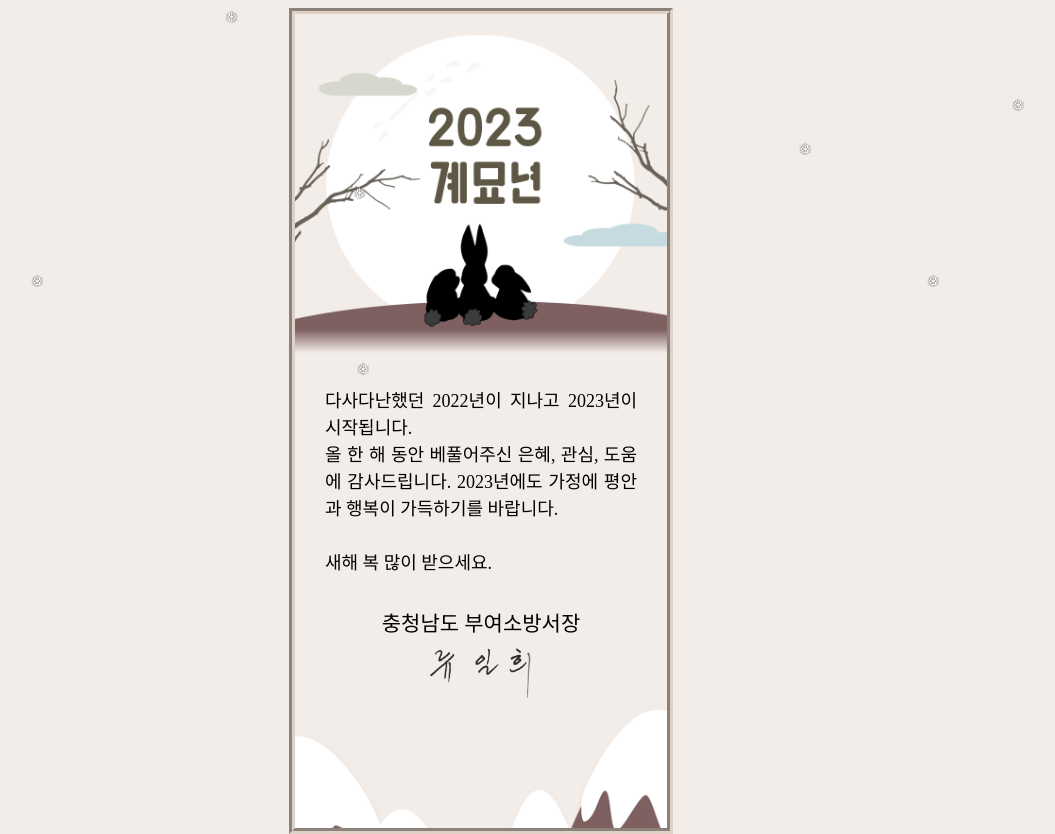
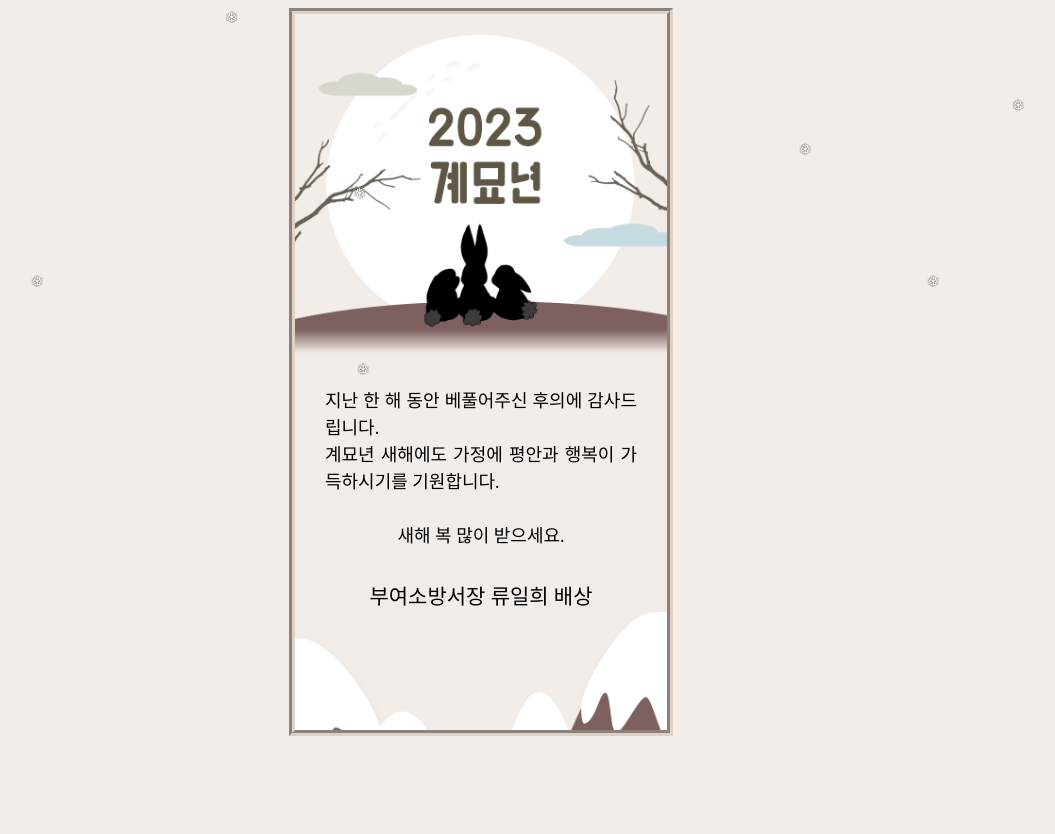
Before and after one commit to sihan827/-2022-fireforce-new-year-2, a plain HTML site: page index.html in a window 1280 px wide. Shown: the whole page, without its empty margins (159-1214 px from the left). After the commit the page ends 800 px from the top, so only its background shows below. Drawn offline with Linux system fonts and the light colour scheme; a web font is replaced by a local one.

Commit message:
modify letter

```diff
--- a/index.html
+++ b/index.html
@@ -23,17 +23,13 @@
             <div class="titlebox"></div>
             <div class="contents">
                 <div class="letter">
-                    다사다난했던 2022년이 지나고 2023년이 시작됩니다. <br>
-                    올 한 해 동안 베풀어주신 은혜, 관심, 도움에 감사드립니다.
-                    2023년에도 가정에 평안과 행복이 가득하기를 바랍니다. <br><br>
-                    새해 복 많이 받으세요.
+                    지난 한 해 동안 베풀어주신 후의에 감사드립니다. <br>
+                    계묘년 새해에도 가정에 평안과 행복이 가득하시기를 기원합니다. <br><br>
+                    <center>새해 복 많이 받으세요.</center>
                 </div>
                 <div class="composer">
                     <div class="author">
-                        충청남도 부여소방서장
-                    </div>
-                    <div class="signbox">
-                        <img class="sign" src="./images/sign.png">
+                        부여소방서장 류일희 배상
                     </div>
                 </div>
                 <div class="background_box">
```
